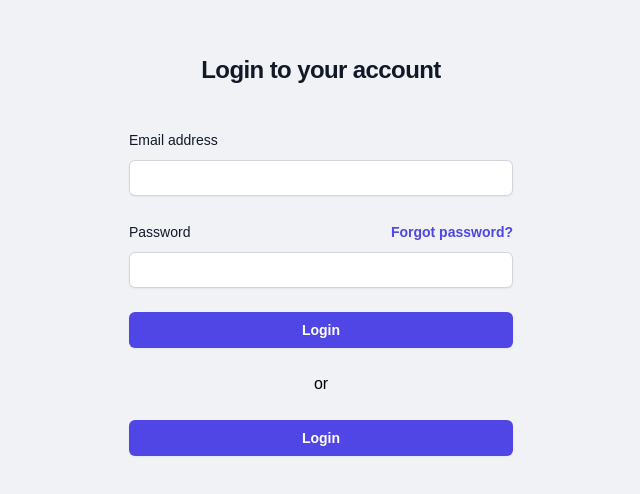
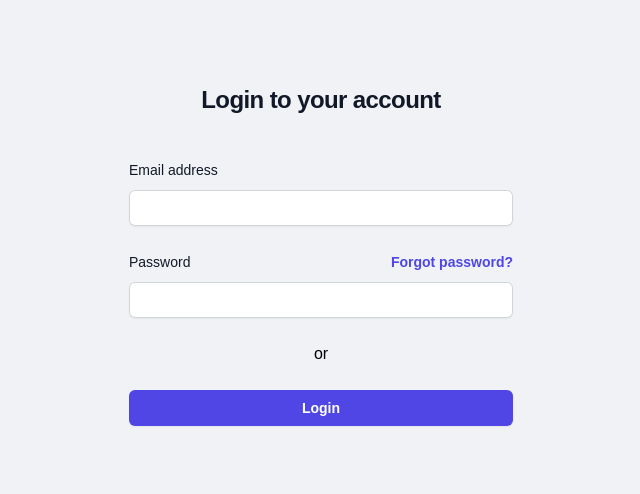
Before and after one commit to TauqeerAhmad5201/fullstack-demo, a React (Create React App) app in the folder frontend/: page / in a window 1280 px wide. Shown: the part 166-660 px from the top of the page, without its empty margins (319-959 px from the left). Built offline with nearby package versions, Linux system fonts and the light colour scheme.

Commit message:
removed extra button

```diff
--- a/frontend/src/components/Login/Login.js
+++ b/frontend/src/components/Login/Login.js
@@ -75,15 +75,6 @@
                 />
               </div>
             </div>
-
-            <div>
-              <button
-                type="submit"
-                className="flex w-full justify-center rounded-md bg-indigo-600 px-3 py-1.5 text-sm font-semibold leading-6 text-white shadow-sm hover:bg-indigo-500 focus-visible:outline focus-visible:outline-2 focus-visible:outline-offset-2 focus-visible:outline-indigo-600"
-              >
-              Login
-              </button>
-            </div>
             <div className='center-div'>or</div>
             <div>
               <button
```
